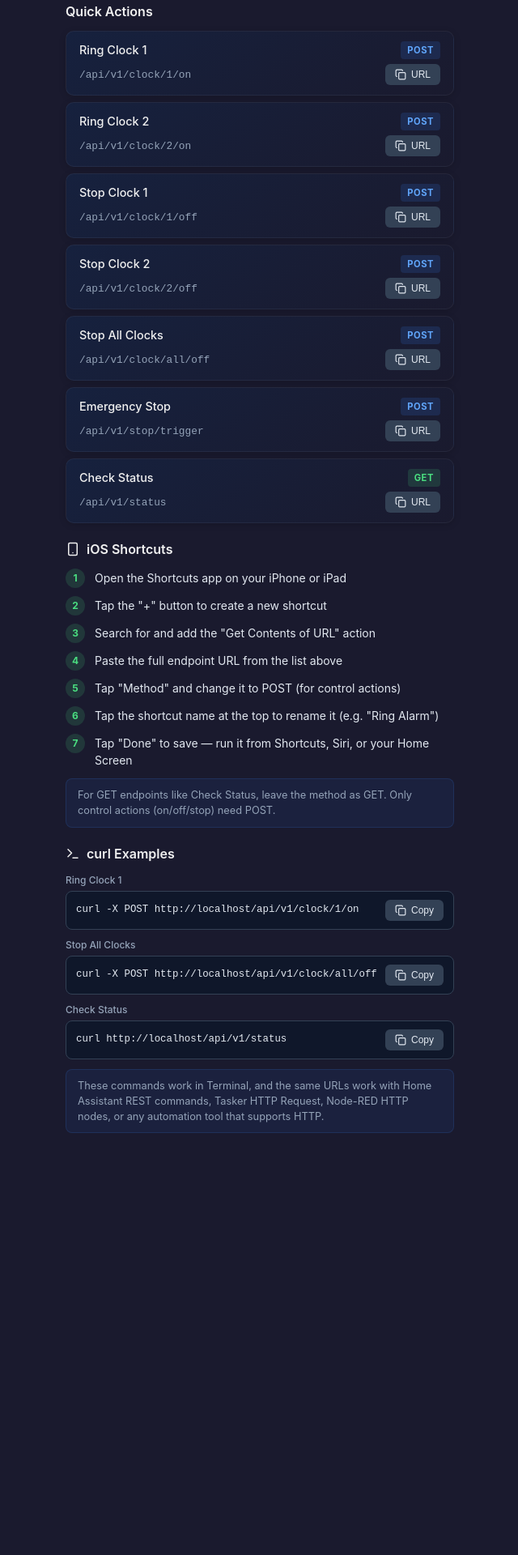
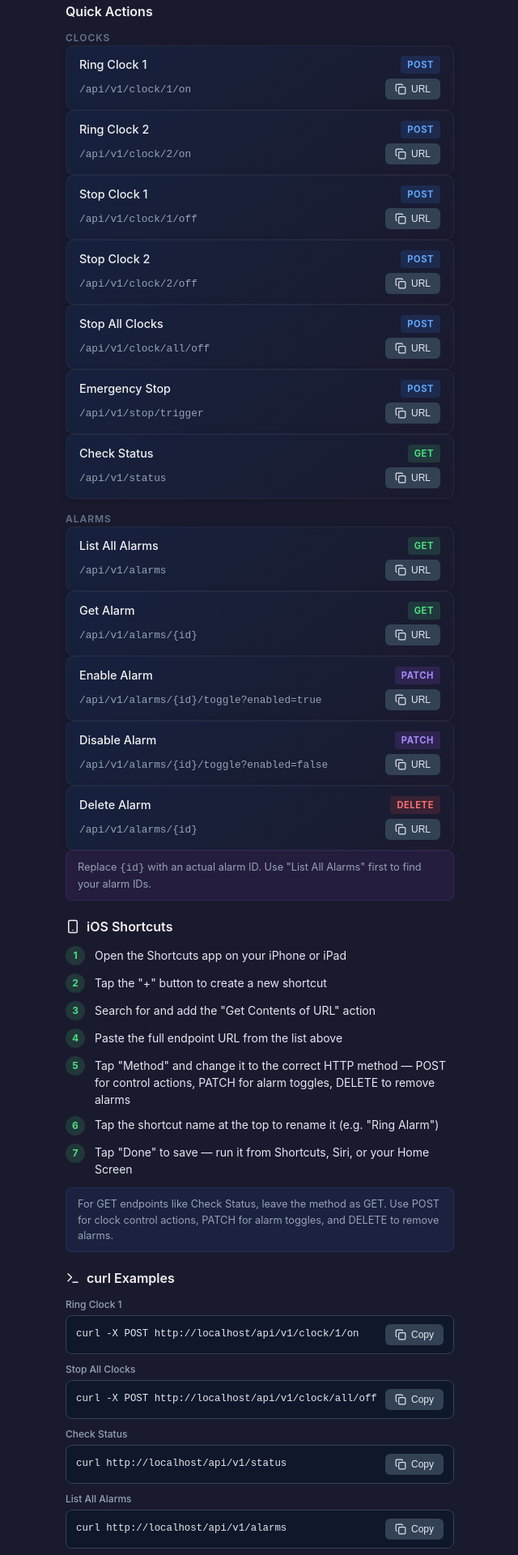
Before and after one commit to jjspscl/kalembang, a React (Vite) app in the folder client/: page /connect in a window 1280 px wide. Shown: the part 380-2300 px from the top of the page at 81% size, without its empty margins (319-959 px from the left). Before the commit the page ends 1795 px from the top, so only its background shows below. Built offline with nearby package versions, Linux system fonts and the light colour scheme; no server answers.

Commit message:
Add alarm endpoints, grouped rendering, and method badges to Connect page

```diff
--- a/client/src/index.css
+++ b/client/src/index.css
@@ -1079,6 +1079,39 @@ h2 {
   color: #60a5fa;
 }
 
+.method-patch {
+  background-color: rgba(168, 85, 247, 0.15);
+  color: #a78bfa;
+}
+
+.method-delete {
+  background-color: rgba(239, 68, 68, 0.15);
+  color: #f87171;
+}
+
+.endpoint-group-header {
+  font-size: 0.75rem;
+  font-weight: 600;
+  text-transform: uppercase;
+  letter-spacing: 0.08em;
+  color: #64748b;
+  padding-top: 0.5rem;
+}
+
+.endpoint-list > div:first-child > .endpoint-group-header {
+  padding-top: 0;
+}
+
+.endpoint-id-tip {
+  font-size: 0.8rem;
+  color: #94a3b8;
+  background-color: rgba(168, 85, 247, 0.08);
+  border: 1px solid rgba(168, 85, 247, 0.15);
+  border-radius: 8px;
+  padding: 0.625rem 0.875rem;
+  line-height: 1.5;
+}
+
 .endpoint-url-row {
   display: flex;
   align-items: center;
--- a/client/src/pages/ConnectPage.tsx
+++ b/client/src/pages/ConnectPage.tsx
@@ -45,27 +45,101 @@ function CopyButton({ text, label }: { text: string; label?: string }) {
 
 interface Endpoint {
   name: string;
-  method: "GET" | "POST";
+  method: "GET" | "POST" | "PATCH" | "DELETE";
   path: string;
-  body?: string;
+  group: string;
 }
 
 const ENDPOINTS: Endpoint[] = [
-  { name: "Ring Clock 1", method: "POST", path: "/api/v1/clock/1/on" },
-  { name: "Ring Clock 2", method: "POST", path: "/api/v1/clock/2/on" },
-  { name: "Stop Clock 1", method: "POST", path: "/api/v1/clock/1/off" },
-  { name: "Stop Clock 2", method: "POST", path: "/api/v1/clock/2/off" },
-  { name: "Stop All Clocks", method: "POST", path: "/api/v1/clock/all/off" },
-  { name: "Emergency Stop", method: "POST", path: "/api/v1/stop/trigger" },
-  { name: "Check Status", method: "GET", path: "/api/v1/status" },
+  {
+    group: "Clocks",
+    name: "Ring Clock 1",
+    method: "POST",
+    path: "/api/v1/clock/1/on",
+  },
+  {
+    group: "Clocks",
+    name: "Ring Clock 2",
+    method: "POST",
+    path: "/api/v1/clock/2/on",
+  },
+  {
+    group: "Clocks",
+    name: "Stop Clock 1",
+    method: "POST",
+    path: "/api/v1/clock/1/off",
+  },
+  {
+    group: "Clocks",
+    name: "Stop Clock 2",
+    method: "POST",
+    path: "/api/v1/clock/2/off",
+  },
+  {
+    group: "Clocks",
+    name: "Stop All Clocks",
+    method: "POST",
+    path: "/api/v1/clock/all/off",
+  },
+  {
+    group: "Clocks",
+    name: "Emergency Stop",
+    method: "POST",
+    path: "/api/v1/stop/trigger",
+  },
+  {
+    group: "Clocks",
+    name: "Check Status",
+    method: "GET",
+    path: "/api/v1/status",
+  },
+  {
+    group: "Alarms",
+    name: "List All Alarms",
+    method: "GET",
+    path: "/api/v1/alarms",
+  },
+  {
+    group: "Alarms",
+    name: "Get Alarm",
+    method: "GET",
+    path: "/api/v1/alarms/{id}",
+  },
+  {
+    group: "Alarms",
+    name: "Enable Alarm",
+    method: "PATCH",
+    path: "/api/v1/alarms/{id}/toggle?enabled=true",
+  },
+  {
+    group: "Alarms",
+    name: "Disable Alarm",
+    method: "PATCH",
+    path: "/api/v1/alarms/{id}/toggle?enabled=false",
+  },
+  {
+    group: "Alarms",
+    name: "Delete Alarm",
+    method: "DELETE",
+    path: "/api/v1/alarms/{id}",
+  },
 ];
+
+const METHOD_CLASS: Record<Endpoint["method"], string> = {
+  GET: "method-get",
+  POST: "method-post",
+  PATCH: "method-patch",
+  DELETE: "method-delete",
+};
+
+const ENDPOINT_GROUPS = Array.from(new Set(ENDPOINTS.map((ep) => ep.group)));
 
 const SHORTCUT_STEPS = [
   "Open the Shortcuts app on your iPhone or iPad",
   'Tap the "+" button to create a new shortcut',
   'Search for and add the "Get Contents of URL" action',
   "Paste the full endpoint URL from the list above",
-  'Tap "Method" and change it to POST (for control actions)',
+  'Tap "Method" and change it to the correct HTTP method — POST for control actions, PATCH for alarm toggles, DELETE to remove alarms',
   'Tap the shortcut name at the top to rename it (e.g. "Ring Alarm")',
   'Tap "Done" to save — run it from Shortcuts, Siri, or your Home Screen',
 ];
@@ -115,12 +189,15 @@ export function ConnectPage() {
       >
         <h3 className="connect-section-title">Quick Actions</h3>
         <div className="endpoint-list">
-          {ENDPOINTS.map((ep) => (
-            <div key={ep.path} className="endpoint-card">
+          {ENDPOINT_GROUPS.map((group) => (
+            <div key={group}>
+              <h4 className="endpoint-group-header">{group}</h4>
+              {ENDPOINTS.filter((ep) => ep.group === group).map((ep) => (
+                <div key={`${ep.method} ${ep.path}`} className="endpoint-card">
                   <div className="endpoint-header">
                     <span className="endpoint-name">{ep.name}</span>
                     <span
-                  className={`endpoint-method ${ep.method === "GET" ? "method-get" : "method-post"}`}
+                      className={`endpoint-method ${METHOD_CLASS[ep.method]}`}
                     >
                       {ep.method}
                     </span>
@@ -129,6 +206,14 @@ export function ConnectPage() {
                     <code className="endpoint-path">{ep.path}</code>
                     <CopyButton text={`${baseUrl}${ep.path}`} label="URL" />
                   </div>
+                </div>
+              ))}
+              {group === "Alarms" && (
+                <div className="endpoint-id-tip">
+                  Replace <code>{"{id}"}</code> with an actual alarm ID. Use
+                  "List All Alarms" first to find your alarm IDs.
+                </div>
+              )}
             </div>
           ))}
         </div>
@@ -153,8 +238,9 @@ export function ConnectPage() {
           ))}
         </ol>
         <div className="connect-tip">
-          For GET endpoints like Check Status, leave the method as GET. Only
-          control actions (on/off/stop) need POST.
+          For GET endpoints like Check Status, leave the method as GET. Use POST
+          for clock control actions, PATCH for alarm toggles, and DELETE to
+          remove alarms.
         </div>
       </motion.section>
 
@@ -192,6 +278,31 @@ export function ConnectPage() {
               <CopyButton text={`curl ${baseUrl}/api/v1/status`} />
             </div>
           </div>
+          <div className="code-block-item">
+            <div className="code-block-label">List All Alarms</div>
+            <div className="code-block">
+              <code>curl {baseUrl}/api/v1/alarms</code>
+              <CopyButton text={`curl ${baseUrl}/api/v1/alarms`} />
+            </div>
+          </div>
+          <div className="code-block-item">
+            <div className="code-block-label">Enable Alarm</div>
+            <div className="code-block">
+              <code>
+                curl -X PATCH {baseUrl}/api/v1/alarms/1/toggle?enabled=true
+              </code>
+              <CopyButton
+                text={`curl -X PATCH ${baseUrl}/api/v1/alarms/1/toggle?enabled=true`}
+              />
+            </div>
+          </div>
+          <div className="code-block-item">
+            <div className="code-block-label">Delete Alarm</div>
+            <div className="code-block">
+              <code>curl -X DELETE {baseUrl}/api/v1/alarms/1</code>
+              <CopyButton text={`curl -X DELETE ${baseUrl}/api/v1/alarms/1`} />
+            </div>
+          </div>
         </div>
         <div className="connect-tip">
           These commands work in Terminal, and the same URLs work with Home
```
Lines whose indentation alone changed are shown as unchanged.
